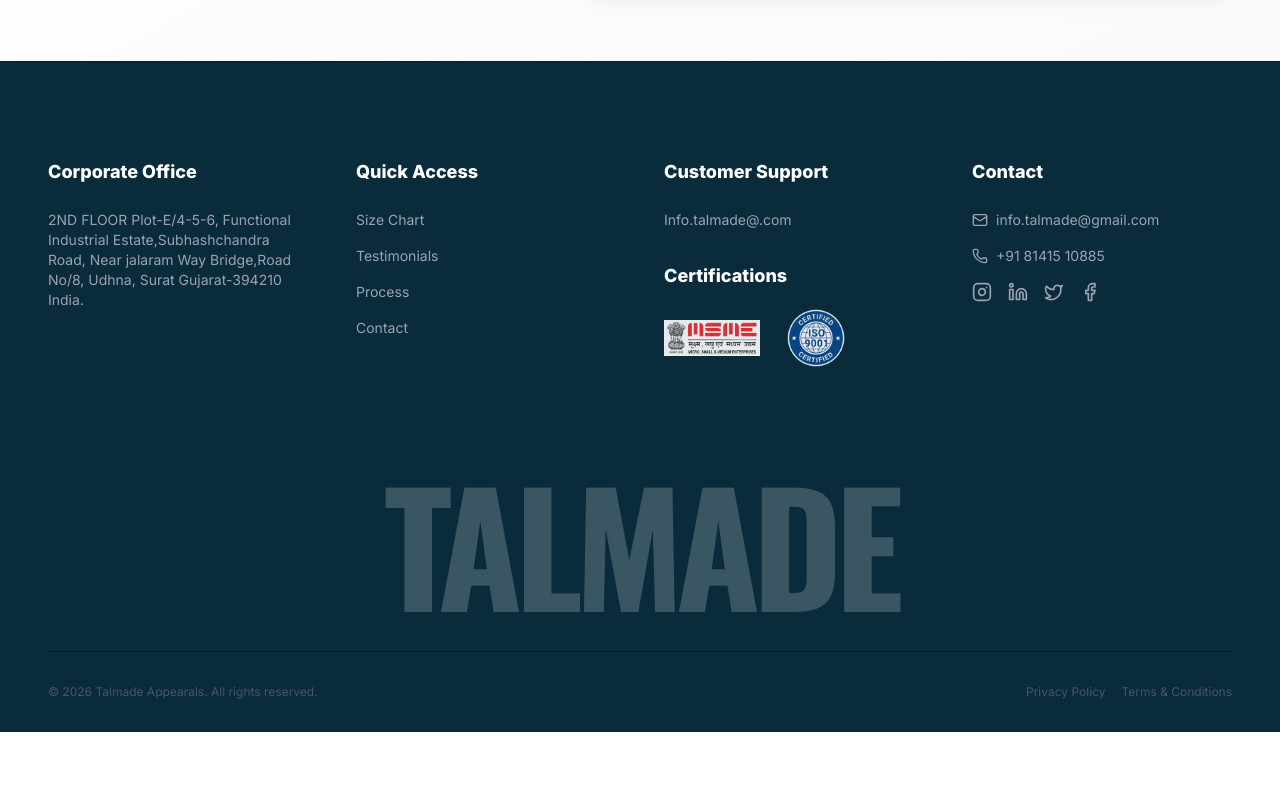
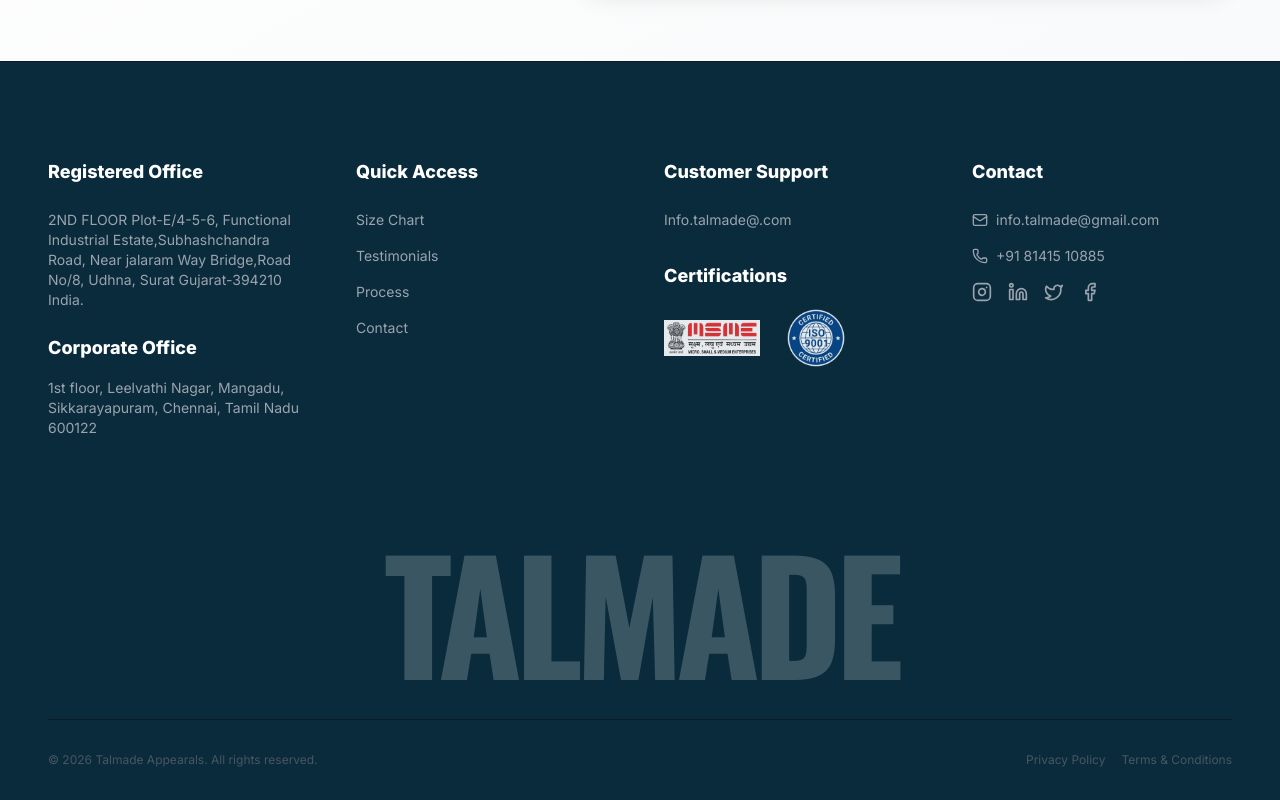
Before and after one commit to vraj18/talmade, a React (Vite) app: page / in a window 1280 px wide. Shown: the part 5417-6217 px from the top of the page. Before the commit the page ends 6149 px from the top, so only its background shows below. Built offline with nearby package versions, Linux system fonts and the light colour scheme.

Commit message:
Add Chennai corporate office details

```diff
--- a/components/Footer.tsx
+++ b/components/Footer.tsx
@@ -14,9 +14,13 @@ export const Footer: React.FC = () => {
                 <div className="grid grid-cols-2 md:grid-cols-4 gap-12 mb-24">
 
                     <div>
-                        <h4 className="font-bold text-lg mb-6">Corporate Office</h4>
+                        <h4 className="font-bold text-lg mb-6">Registered Office</h4>
                         <ul className="space-y-4 text-gray-400 text-sm">
                             <li>2ND FLOOR Plot-E/4-5-6, Functional Industrial Estate,Subhashchandra Road, Near jalaram Way Bridge,Road No/8, Udhna, Surat Gujarat-394210 India.</li>
+                        </ul>
+                        <h4 className="font-bold text-lg mt-6 mb-4">Corporate Office</h4>
+                        <ul className="space-y-4 text-gray-400 text-sm">
+                            <li>1st floor, Leelvathi Nagar, Mangadu, Sikkarayapuram, Chennai, Tamil Nadu 600122</li>
                         </ul>
                     </div>
 
--- a/pages/ContactPage.tsx
+++ b/pages/ContactPage.tsx
@@ -38,13 +38,15 @@ export function ContactPage() {
                                         <div className="w-12 h-12 bg-black text-white rounded-xl flex items-center justify-center">
                                             <MapPin className="w-6 h-6" />
                                         </div>
-                                        <h2 className="text-2xl font-bold">Corporate Office</h2>
+                                        <h2 className="text-2xl font-bold">Registered Office</h2>
                                     </div>
 
                                     <div className="space-y-4 text-gray-600 mb-8">
                                         <p>2ND FLOOR Plot-E/4-5-6, Functional Industrial Estate,</p>
                                         <p>Subhashchandra Road, Near jalaram Way Bridge,</p>
                                         <p>Road No/8, Udhna, Surat Gujarat-394210 India.</p>
+                                        <h3 className="text-2xl font-bold text-black pt-4">Corporate Office</h3>
+                                        <p>1st floor, Leelvathi Nagar, Mangadu, Sikkarayapuram, Chennai, Tamil Nadu 600122</p>
                                     </div>
 
                                     <div className="space-y-4">
```
